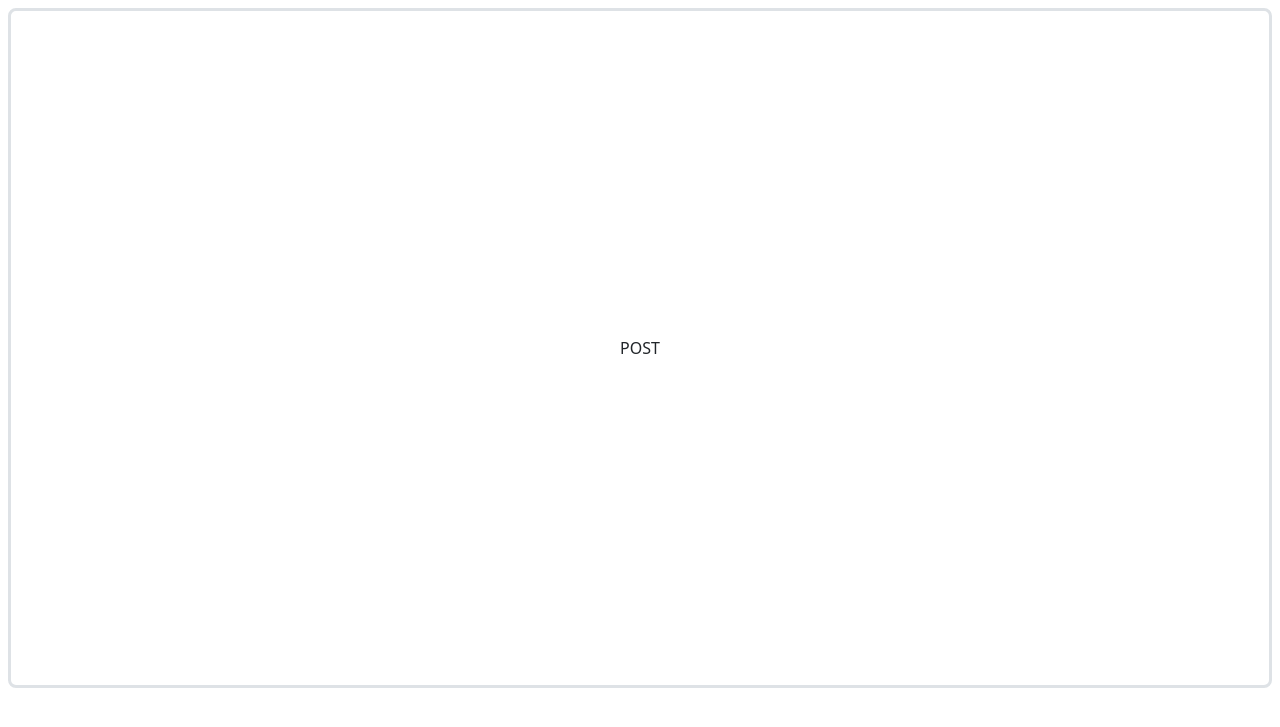
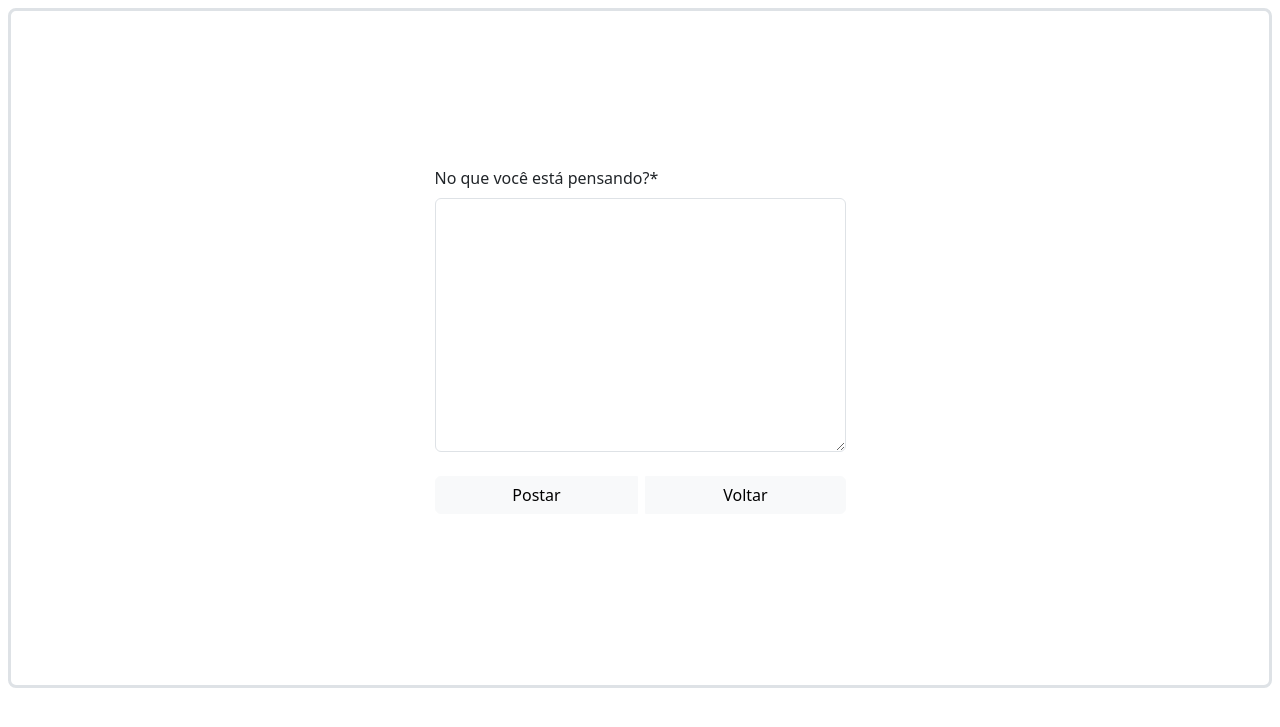
Before and after one commit to higorrsc/ebac-hrsc-djangotwitterclone, a Django app: template dtc/core/templates/new_post.html in a window 1280 px wide. Shown: the part 56-783 px from the top of the page. Run offline with Django 4.2, Linux system fonts and the light colour scheme; the template is opened without the code that fills it: values that come from a table or form of the project are taken from there, others are empty; parts of the project's set-up code (start-up, migrations or seed data) failed here and were passed over; some libraries are stand-ins or nearby versions.

Commit message:
feat: add form to create posts

```diff
--- a/dtc/core/forms.py
+++ b/dtc/core/forms.py
@@ -1,5 +1,8 @@
+from django import forms
 from django.contrib.auth.forms import UserCreationForm
 from django.contrib.auth.models import User
+
+from .models import Post
 
 
 class CustomUserCreationForm(UserCreationForm):
@@ -10,3 +13,12 @@ class CustomUserCreationForm(UserCreationForm):
             "password1",
             "password2",
         )
+
+
+class PostForm(forms.ModelForm):
+    class Meta:
+        model = Post
+        fields = ("content",)
+        labels = {
+            "content": "No que você está pensando?",
+        }
--- a/dtc/core/templates/new_post.html
+++ b/dtc/core/templates/new_post.html
@@ -1,10 +1,20 @@
 {% extends "base.html" %}
+
+{% load crispy_forms_tags %}
 
 {% block content %}
 <div
   class="d-flex flex-column align-items-center justify-content-center w-auto p-4 border border-3 rounded-3"
   style="height: 85vh"
 >
-  POST
+  <form method="post">
+    {% csrf_token %}
+    {{ form|crispy }}
+    <div class="btn-group pt-2 w-100 gap-2">
+      <button type="submit" class="btn btn-light">Postar</button>
+      <button type="button" class="btn btn-light" onclick="history.back()">Voltar</button>
+    </div>
+  </form>
+  <p>{{ form.errors }}</p>
 </div>
 {% endblock %}
```
